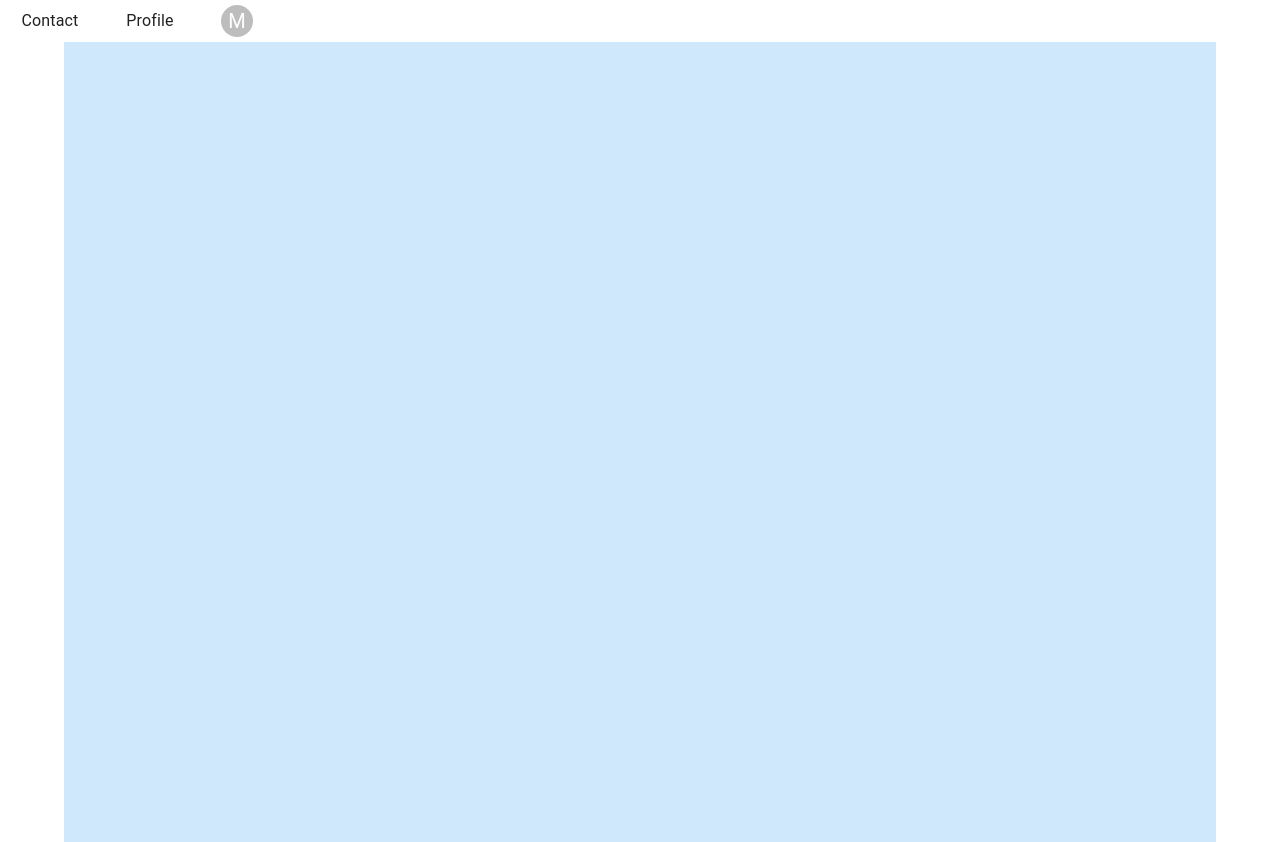
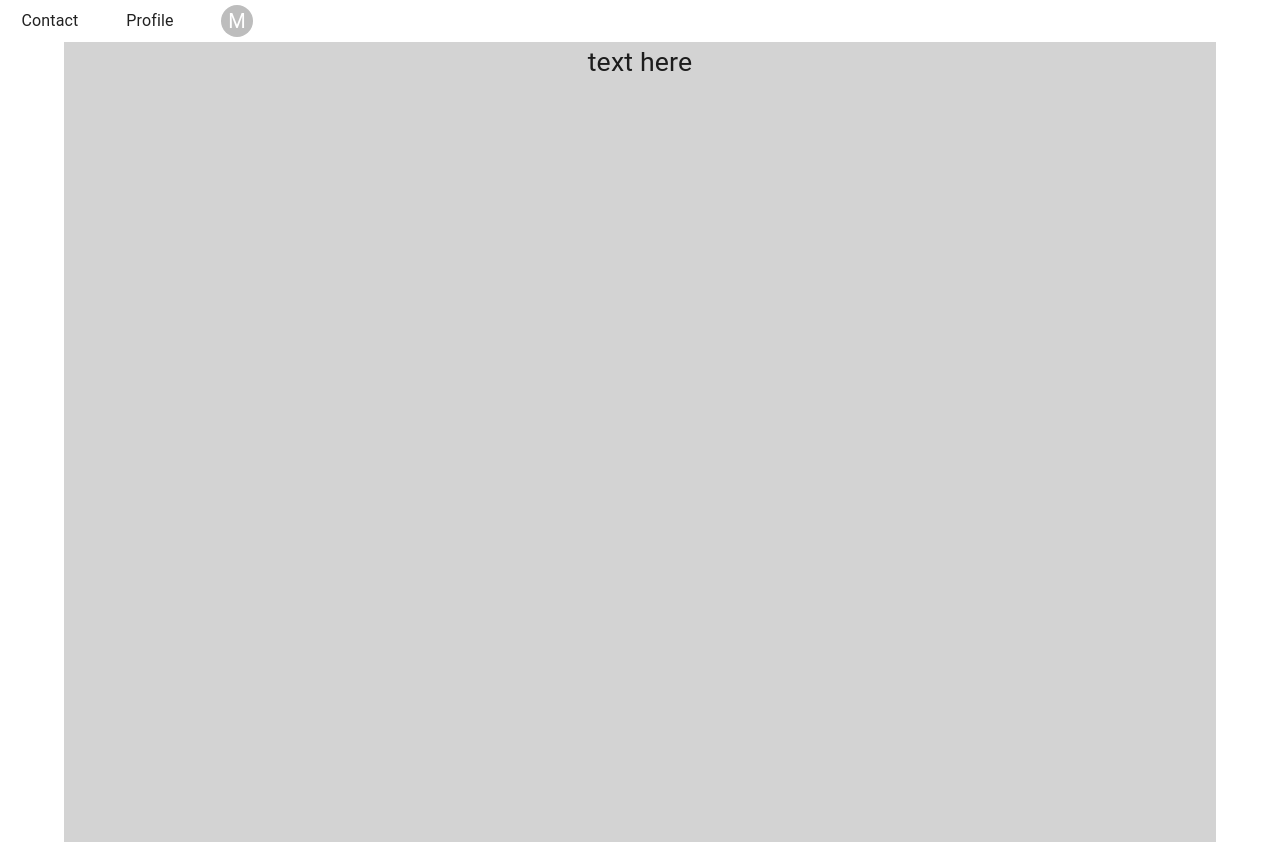
Before and after one commit to Funread/funread, a React (Create React App) app in the folder frontend/: page / in a window 1280 px wide. Built offline with nearby package versions, Linux system fonts and the light colour scheme.

Commit message:
scroll view finished

```diff
--- /dev/null
+++ b/frontend/src/Components/TextScrollView/TextScrollView.js
@@ -0,0 +1,17 @@
+import * as React from 'react';
+import Box from '@mui/material/Box';
+import Container from '@mui/material/Container';
+
+export default function TextScrollView() {
+    return (
+        <div>
+            <Container fixed>
+                <Box sx={{ bgcolor: 'lightgrey', height: '100vh', textAlign:"center", fontSize:"20pt"}}>
+                    text here
+
+                </Box>
+            </Container>
+        </div>
+
+    );
+}
--- a/frontend/src/Dashboard.js
+++ b/frontend/src/Dashboard.js
@@ -3,15 +3,14 @@ import CssBaseline from '@mui/material/CssBaseline';
 import Box from '@mui/material/Box';
 import Container from '@mui/material/Container';
 import AccountMenu from './Components/Shared/AccountMenu';
+import TextScrollView from './Components/TextScrollView/TextScrollView';
 
 export default function Dashboard() {
     return (
         <div>
-            <AccountMenu/>
+            <AccountMenu background="red"/>
             <CssBaseline />
-            <Container fixed>
-                <Box sx={{ bgcolor: '#cfe8fc', height: '100vh' }} />
-            </Container>
+            <TextScrollView/>
         </div>
 
     );
```
Also changed, not shown: 1 other file (tests, documents, lock files or other folders).
